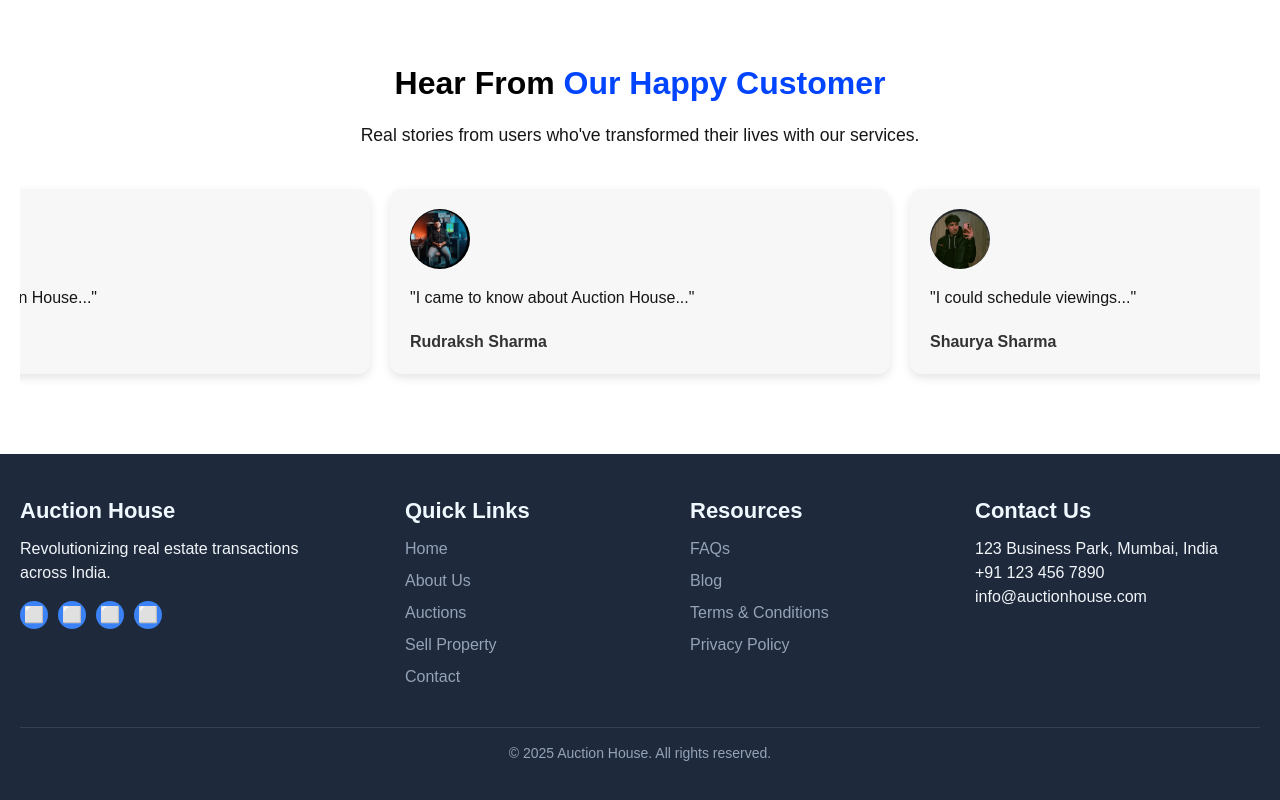
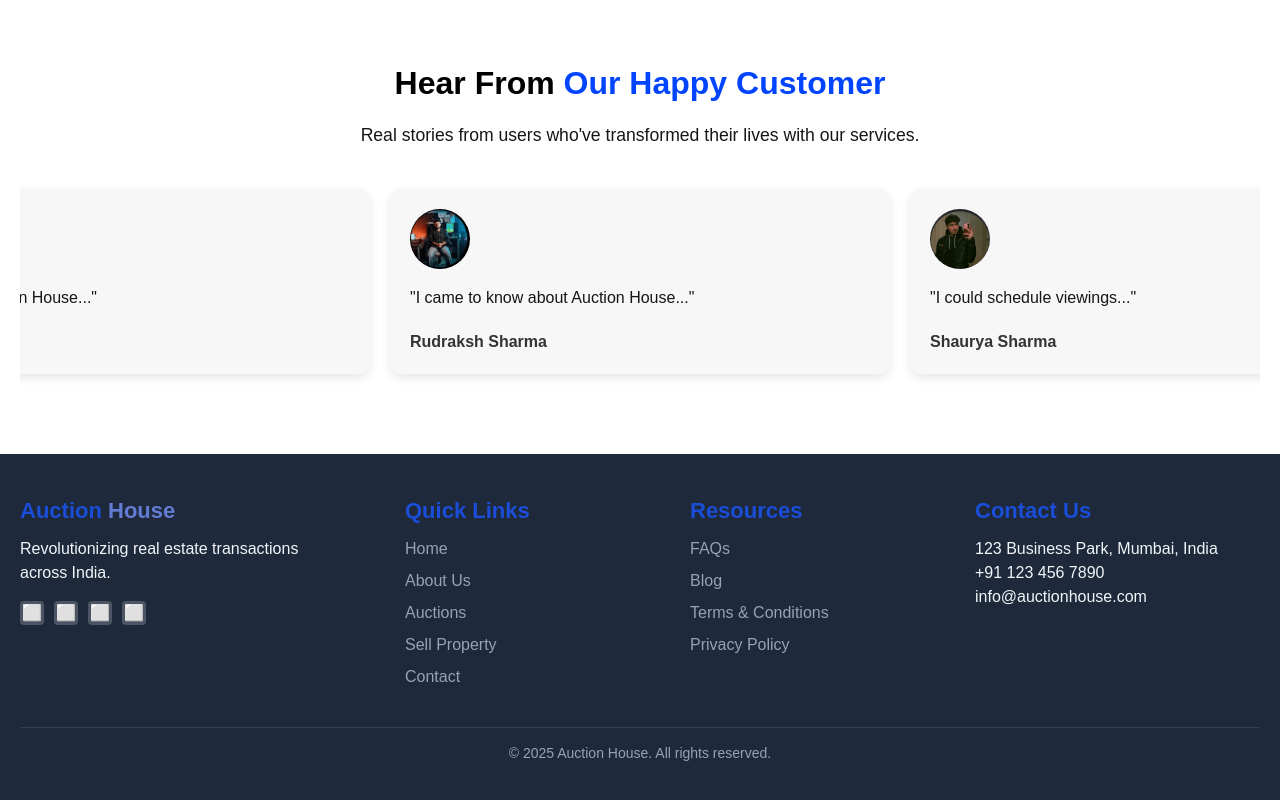
Before and after one commit to Yash990-bit/EstateEdge, a React (Vite) app: page / in a window 1280 px wide. Shown: the part 2331-3131 px from the top of the page. Built offline with nearby package versions, Linux system fonts and the light colour scheme.

Commit message:
add image

```diff
--- a/src/assets/components/About.css
+++ b/src/assets/components/About.css
@@ -429,6 +429,11 @@
     font-size: 20px;
     font-weight: 600;
     margin-bottom: 8px;
+    color:#1d4ed8;
+  }
+
+  .footer-house span{
+    color:#637bd2;
   }
 
   .footer-real {
--- a/src/assets/components/About.jsx
+++ b/src/assets/components/About.jsx
@@ -185,7 +185,7 @@ function About() {
 
     <footer className="footer">
       <div className="footer-role">
-        <h4 className="footer-house">Auction House</h4>
+        <h4 className="footer-house">Auction <span>House</span></h4>
         <p className="footer-real">Revolutionizing real estate transactions across India.</p>
         <div className="footer-social-icons">
           <span className="icon">⬜</span>
--- a/src/assets/components/Auction.css
+++ b/src/assets/components/Auction.css
@@ -37,6 +37,7 @@
 
 .auction-card:hover {
   box-shadow: 0 4px 12px rgba(0, 0, 0, 0.1);
+  color: #637bd2;
 }
 
 .auction-card img {
--- a/src/assets/components/Auction.jsx
+++ b/src/assets/components/Auction.jsx
@@ -17,11 +17,14 @@ import penthouse from '../../assets/bid/penthouse.png';
 import studio from '../../assets/bid/studio.png';
 import ware from '../../assets/bid/ware.png';
 import warehouse from '../../assets/bid/warehouse.png';
+import condos from '../../assets/bid/condos.png';
+// import studioflat '../../assets/bid/studioflat.png';
+// import studios '../../assets/bid/studios.png';
 
 const images = [
   apartment, beach, commercial, con, farm, farmhouse,
   flat, goa, london, office, pent, penthouse,
-  studio, ware, warehouse
+  studio, ware, warehouse,condos
 ];
 
 const extendedData = data.map((item, i) => ({
--- a/src/assets/footer/footer.css
+++ b/src/assets/footer/footer.css
@@ -17,7 +17,11 @@
   font-size: 22px;
   font-weight: 700;
   margin-bottom: 10px;
-  color:aliceblue;
+  color:#1a4ed8;
+}
+
+.world-house span{
+  color: #637bd2;
 }
 
 .world-real {
@@ -32,13 +36,13 @@
 }
 
 .world-icon {
-  width: 28px;
-  height: 28px;
-  background-color: #3b82f6;
+  width: 24px;
+  height: 24px;
+  background-color: #4b5563;
   display: flex;
   align-items: center;
   justify-content: center;
-  border-radius: 50%;
+  border-radius: 4px;
   cursor: pointer;
   transition: background-color 0.3s;
 }
--- a/src/assets/footer/footer.jsx
+++ b/src/assets/footer/footer.jsx
@@ -6,7 +6,7 @@ const Footer = () => {
   return (
     <footer className="world-footer">
   <div className="world-role">
-    <h4 className="world-house">Auction House</h4>
+    <h4 className="world-house">Auction <span>House</span></h4>
     <p className="world-real">Revolutionizing real estate transactions across India.</p>
     <div className="world-social-icons">
       <span className="world-icon">⬜</span>
--- a/src/data/data.json
+++ b/src/data/data.json
@@ -6,17 +6,17 @@
     { "id": 5, "item": "Farm - Delhi", "bidder": "Himanshu", "bid": "₹3,342,475" },
     { "id": 6, "item": "Farmhouse - Haryana", "bidder": "Anuj", "bid": "€1,138,801" },
     { "id": 7, "item": "Flat - NYC", "bidder": "Shaurya", "bid": "$3,627,463" },
-    { "id": 8, "item": "Beach - Chennai", "bidder": "Aman", "bid": "₹4,079,687" },
+    { "id": 8, "item": "Beach - Chennai", "bidder": "Aman", "bid": "4,079,687" },
     { "id": 9, "item": "Flat - London", "bidder": "Chaitanya", "bid": "$4,363,146" },
     { "id": 10, "item": "Office - Banglore", "bidder": "Anshuman", "bid": "₹3,648,893" },
-    { "id": 11, "item": "Penthouse - Mumbai", "bidder": "Mayank", "bid": "₹537,153" },
+    { "id": 11, "item": "Penthouse - Mumbai", "bidder": "Mayank", "bid": "537,153" },
     { "id": 12, "item": "Penthouse - UK", "bidder": "Saksham", "bid": "$4,491,214" },
     { "id": 13, "item": "Flat - Berlin", "bidder": "Atharva", "bid": "£3,138,494" },
-    { "id": 14, "item": "Warehouse - Punjab", "bidder": "Pratyush", "bid": "₹608,038" },
-    { "id": 15, "item": "Warehouse - London", "bidder": "Ronit", "bid": "$1,056,570" },
+    { "id": 14, "item": "Warehouse - Punjab", "bidder": "Pratyush", "bid": "608,038" },
+    { "id": 15, "item": "Warehouse - London", "bidder": "Ronit", "bid": "1,056,570" },
     { "id": 16, "item": "Villa - Dubai", "bidder": "Abhinav", "bid": "$39,193,055" },
 
-    { "id": 17, "item": "Condo - Singapore", "bidder": "Aadi", "bid": "₹3,412,156" },
+    { "id": 17, "item": "Condos - Singapore", "bidder": "Aadi", "bid": "₹3,412,156" },
     { "id": 18, "item": "Studio Flat - London", "bidder": "Alok", "bid": "$4,748,341" },
     { "id": 19, "item": "Studio Flat - London", "bidder": "Parth", "bid": "₹4,862,592" },
     { "id": 20, "item": "Warehouse - Chennai", "bidder": "Piyush", "bid": "£3,352,869" },
```
Also changed, not shown: src/assets/bid/condos.png (added).
